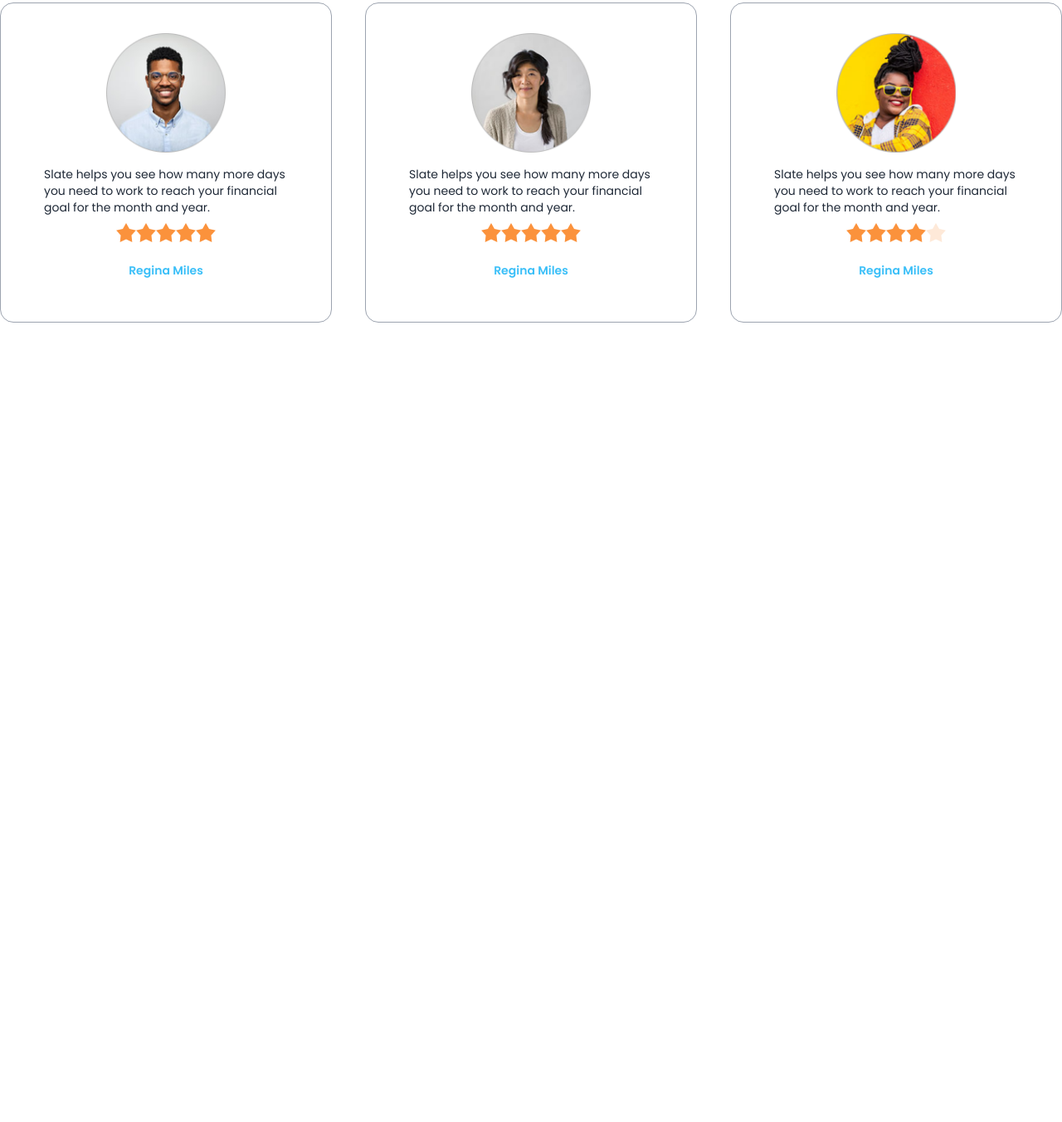
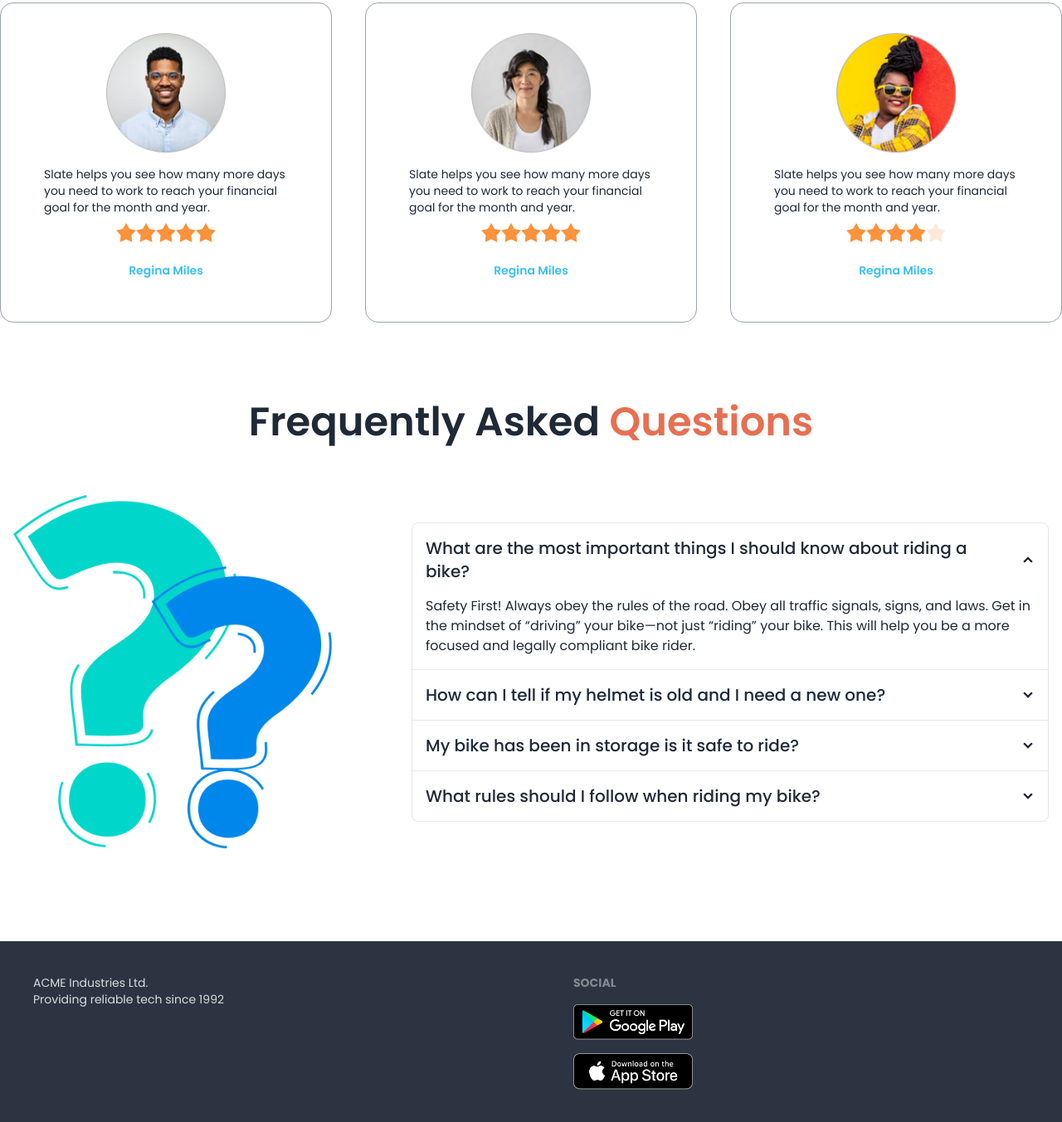
Before and after one commit to MrColonThree/biker-zone, a plain HTML site: page index.html in a window 1280 px wide. Shown: the part 1495-2848 px from the top of the page at 83% size. Before the commit the page ends 1980 px from the top, so only its background shows below. Drawn offline with nearby package versions, Linux system fonts and the light colour scheme.

Commit message:
added faq an footer section

```diff
--- a/index.html
+++ b/index.html
@@ -280,7 +280,72 @@
         </div>
       </div>
     </section>
+    <!-- FAQ Section -->
+    <section class="my-24">
+      <h3 class="text-5xl font-semibold text-center mb-12">Frequently Asked <span class="text-bike-primary">Questions</span></h3>
+      <div class="hero">
+        <div class="hero-content flex-col gap-8 lg:gap-24 lg:flex-row">
+          <img class="w-1/2 lg:max-w-sm" src="images/others/faq.png" class="max-w-sm rounded-lg shadow-2xl" />
+            <div class="join join-vertical w-full">
+              <!-- First Question -->
+              <div class="collapse collapse-arrow join-item border ">
+                <input type="radio" name="my-accordion-4" checked="checked" />
+                <div class="collapse-title text-xl font-medium">
+                  What are the most important things I should
+                  know about riding a bike?
+                </div>
+                <div class="collapse-content">
+                  <p>Safety First! Always obey the rules of the road. Obey all traffic signals, signs, and laws. Get in the mindset of “driving” your bike—not just “riding” your bike. This will help you be a more focused and legally compliant bike rider. </p>
+                </div>
+              </div>
+              <!-- Second Question -->
+              <div class="collapse collapse-arrow join-item border ">
+                <input type="radio" name="my-accordion-4" />
+                <div class="collapse-title text-xl font-medium">
+                  How can I tell if my helmet is old and I need a
+                  new one?
+                </div>
+                <div class="collapse-content">
+                  <p>Safety First! Always obey the rules of the road. Obey all traffic signals, signs, and laws. Get in the mindset of “driving” your bike—not just “riding” your bike. This will help you be a more focused and legally compliant bike rider. </p>
+                </div>
+              </div>
+              <!-- 3rd Question -->
+              <div class="collapse collapse-arrow join-item border ">
+                <input type="radio" name="my-accordion-4" />
+                <div class="collapse-title text-xl font-medium">
+                  My bike has been in storage is it safe to ride?
+                </div>
+                <div class="collapse-content">
+                  <p>Safety First! Always obey the rules of the road. Obey all traffic signals, signs, and laws. Get in the mindset of “driving” your bike—not just “riding” your bike. This will help you be a more focused and legally compliant bike rider. </p>
+                </div>
+              </div>
+              <!-- Fourth Question -->
+              <div class="collapse collapse-arrow join-item border ">
+                <input type="radio" name="my-accordion-4" />
+                <div class="collapse-title text-xl font-medium">
+                  What rules should I follow when riding my bike?
+                </div>
+                <div class="collapse-content">
+                  <p>Safety First! Always obey the rules of the road. Obey all traffic signals, signs, and laws. Get in the mindset of “driving” your bike—not just “riding” your bike. This will help you be a more focused and legally compliant bike rider. </p>
+                </div>
+              </div>
+            </div>
+        </div>
+      </div>
+    </section>
     </main>
-    <footer></footer>
+    <footer class="footer p-10 bg-neutral text-neutral-content">
+      <div>
+        <p>ACME Industries Ltd.<br/>Providing reliable tech since 1992</p>
+      </div>
+      <div>
+        <span class="footer-title">Social</span>
+        <div class="grid grid-cols-1 gap-4">
+          <a><img class="w-36" src="images/others/android.png" alt=""></a>
+          <a><img class="w-36" src="images/others/ios.png" alt=""></a>
+
+        </div>
+      </div>
+    </footer>
   </body>
 </html>
```
